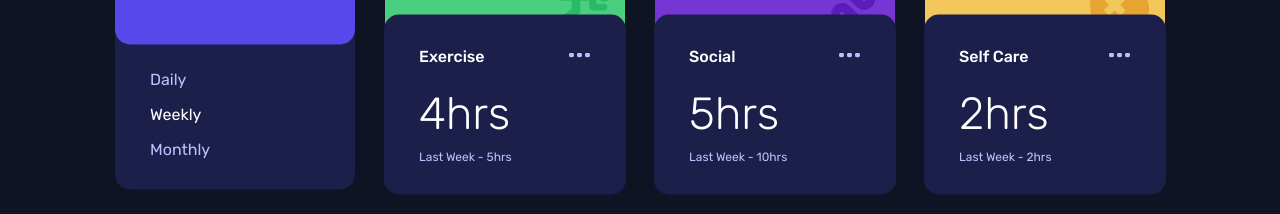
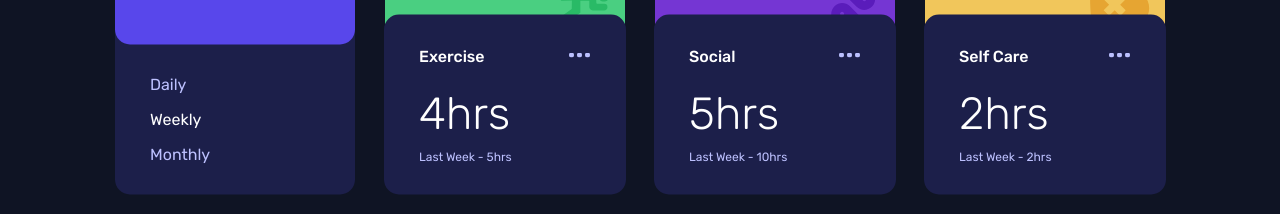
Before and after one commit to ThisumiSamarasekara/Time-tracking-dashboard, a React (Create React App) app: page / in a window 1280 px wide. Shown: the part 453-667 px from the top of the page. Built offline with nearby package versions, Linux system fonts and the light colour scheme.

Commit message:
Update Profile.css

```diff
--- a/src/components/Profile/Profile.css
+++ b/src/components/Profile/Profile.css
@@ -36,7 +36,7 @@
 
 .days_container {
   background-color: hsl(235, 46%, 20%);
-  height: 260px;
+  height: 265px;
   width: 170px;
   border-radius: 15px;
   margin-top: 150px;
@@ -44,7 +44,7 @@
 }
 
 .days_info {
-  margin-top: 180px;
+  margin-top: 185px;
 }
 
 .days_info p {
```
